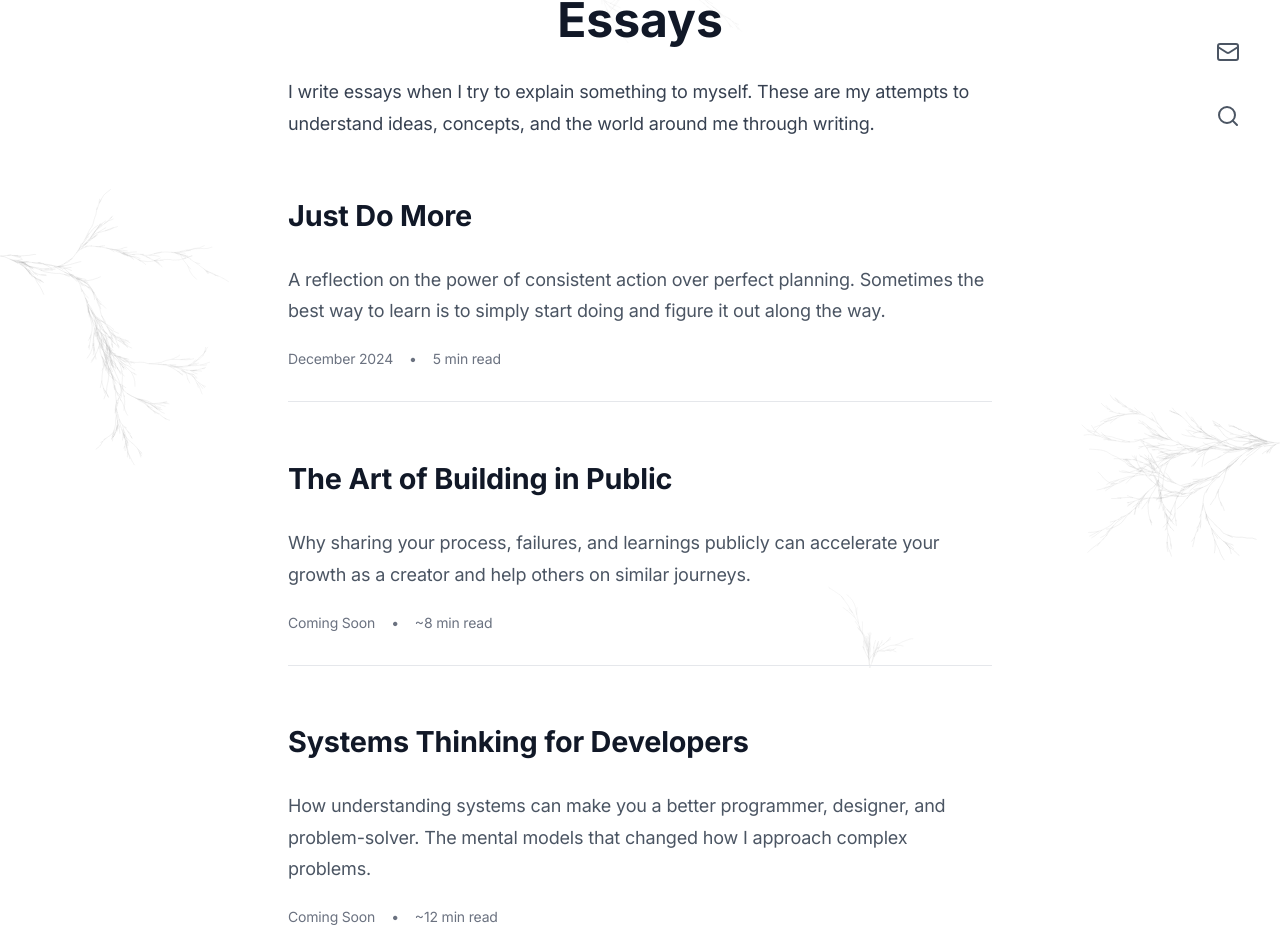
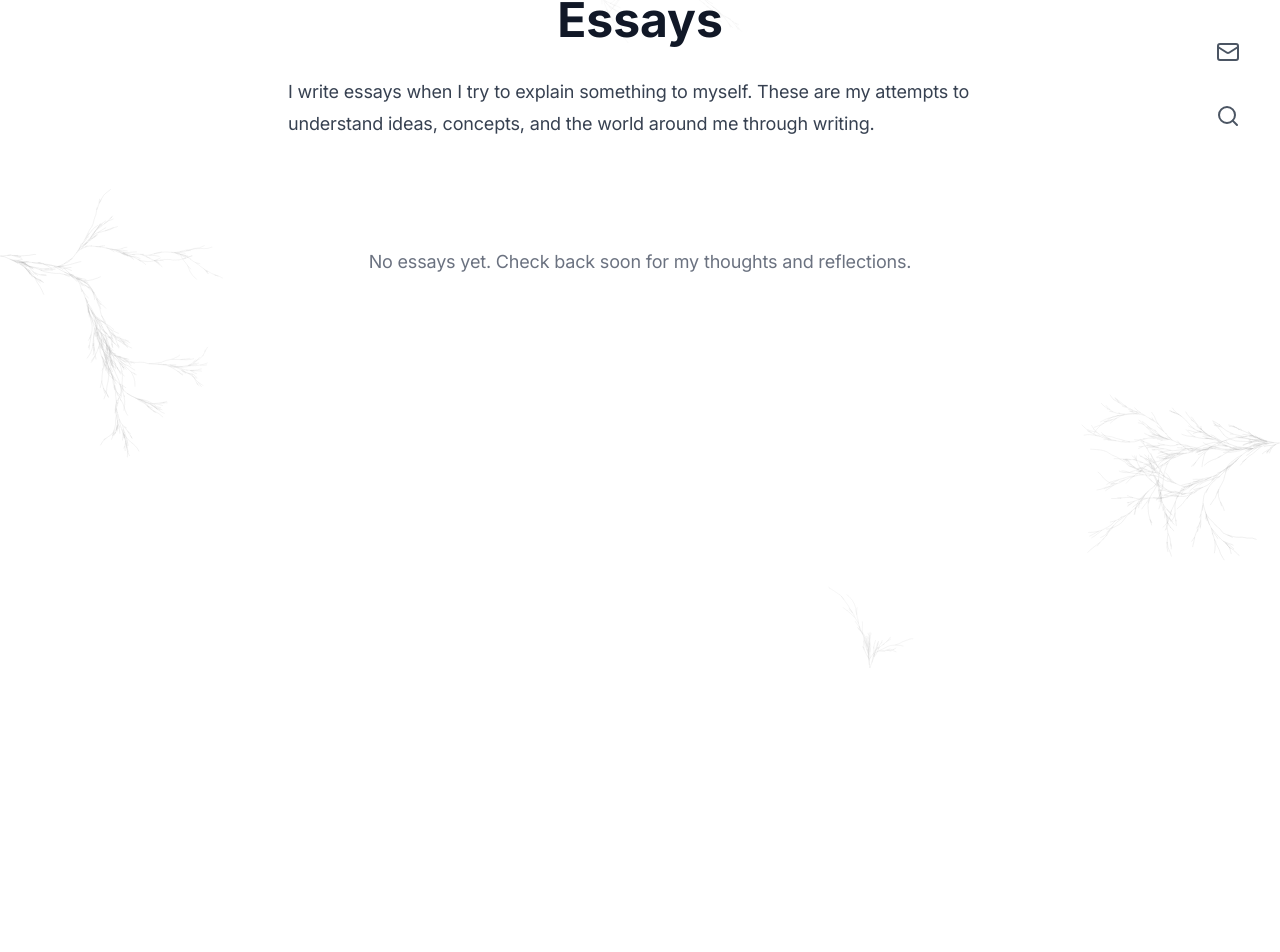
Before and after one commit to UmarbekFU/20th-version, a Next.js app: page /essays in a window 1280 px wide. Shown: the part 132-1084 px from the top of the page. After the commit the page ends 800 px from the top, so only its background shows below. Built offline with nearby package versions, Linux system fonts and the light colour scheme; a web font is replaced by a local one.

Commit message:
Remove sample essays from essays page - show empty state instead

```diff
--- a/app/essays/page.tsx
+++ b/app/essays/page.tsx
@@ -17,58 +17,11 @@ export default function EssaysPage() {
               concepts, and the world around me through writing.
             </p>
 
-            {/* Sample Essays */}
-            <div className="space-y-8">
-              <article className="border-b border-gray-200 dark:border-gray-700 pb-8">
-                <h2 className="text-2xl font-semibold text-gray-900 dark:text-gray-100 mb-3">
-                  <Link href="/essays/just-do-more" className="hover:text-blue-600 dark:hover:text-blue-400 transition-colors">
-                    Just Do More
-                  </Link>
-                </h2>
-                <p className="text-gray-600 dark:text-gray-400 mb-4">
-                  A reflection on the power of consistent action over perfect planning. Sometimes the best way to learn
-                  is to simply start doing and figure it out along the way.
-                </p>
-                <div className="flex items-center gap-4 text-sm text-gray-500 dark:text-gray-400">
-                  <span>December 2024</span>
-                  <span>•</span>
-                  <span>5 min read</span>
-                </div>
-              </article>
-
-              <article className="border-b border-gray-200 dark:border-gray-700 pb-8">
-                <h2 className="text-2xl font-semibold text-gray-900 dark:text-gray-100 mb-3">
-                  <Link href="#" className="hover:text-blue-600 dark:hover:text-blue-400 transition-colors">
-                    The Art of Building in Public
-                  </Link>
-                </h2>
-                <p className="text-gray-600 dark:text-gray-400 mb-4">
-                  Why sharing your process, failures, and learnings publicly can accelerate your growth as a creator
-                  and help others on similar journeys.
-                </p>
-                <div className="flex items-center gap-4 text-sm text-gray-500 dark:text-gray-400">
-                  <span>Coming Soon</span>
-                  <span>•</span>
-                  <span>~8 min read</span>
-                </div>
-              </article>
-
-              <article className="border-b border-gray-200 dark:border-gray-700 pb-8">
-                <h2 className="text-2xl font-semibold text-gray-900 dark:text-gray-100 mb-3">
-                  <Link href="#" className="hover:text-blue-600 dark:hover:text-blue-400 transition-colors">
-                    Systems Thinking for Developers
-                  </Link>
-                </h2>
-                <p className="text-gray-600 dark:text-gray-400 mb-4">
-                  How understanding systems can make you a better programmer, designer, and problem-solver.
-                  The mental models that changed how I approach complex problems.
-                </p>
-                <div className="flex items-center gap-4 text-sm text-gray-500 dark:text-gray-400">
-                  <span>Coming Soon</span>
-                  <span>•</span>
-                  <span>~12 min read</span>
-                </div>
-              </article>
+            {/* Empty State */}
+            <div className="text-center py-16">
+              <p className="text-gray-500 dark:text-gray-400 text-lg">
+                No essays yet. Check back soon for my thoughts and reflections.
+              </p>
             </div>
           </div>
         </div>
```
